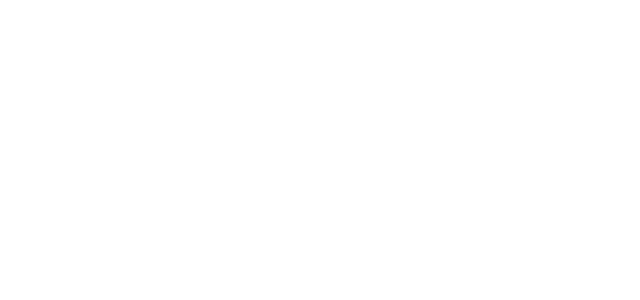
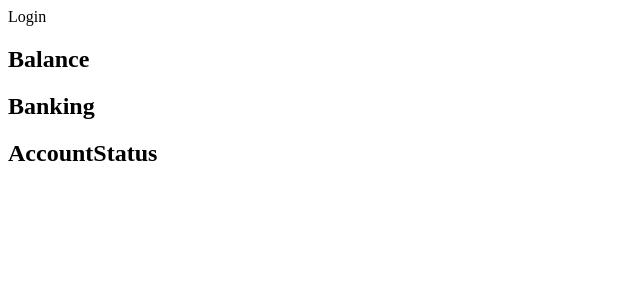
Before and after one commit to dinushchathurya/simple-react-redux-app, a React (Create React App) app: page / in a window 1280 px wide. Shown: the top 300 px of the page, without its empty margins (0-640 px from the left). Built offline with nearby package versions, Linux system fonts and the light colour scheme.

Commit message:
:hammer:  Peering all the component to App.jsx

```diff
--- a/src/App.jsx
+++ b/src/App.jsx
@@ -1,9 +1,16 @@
-import React from 'react'
+import React from 'react';
+import Auth from './components/Auth';
+import Balance from './components/Balance';
+import Banking from './components/Banking';
+import AccountStatus from './components/AccountStatus';
 
 const  App = () => {
     return (
         <div>
-
+           <Auth />
+           <Balance />
+           <Banking />
+           <AccountStatus />
         </div>
     )
 }
```
